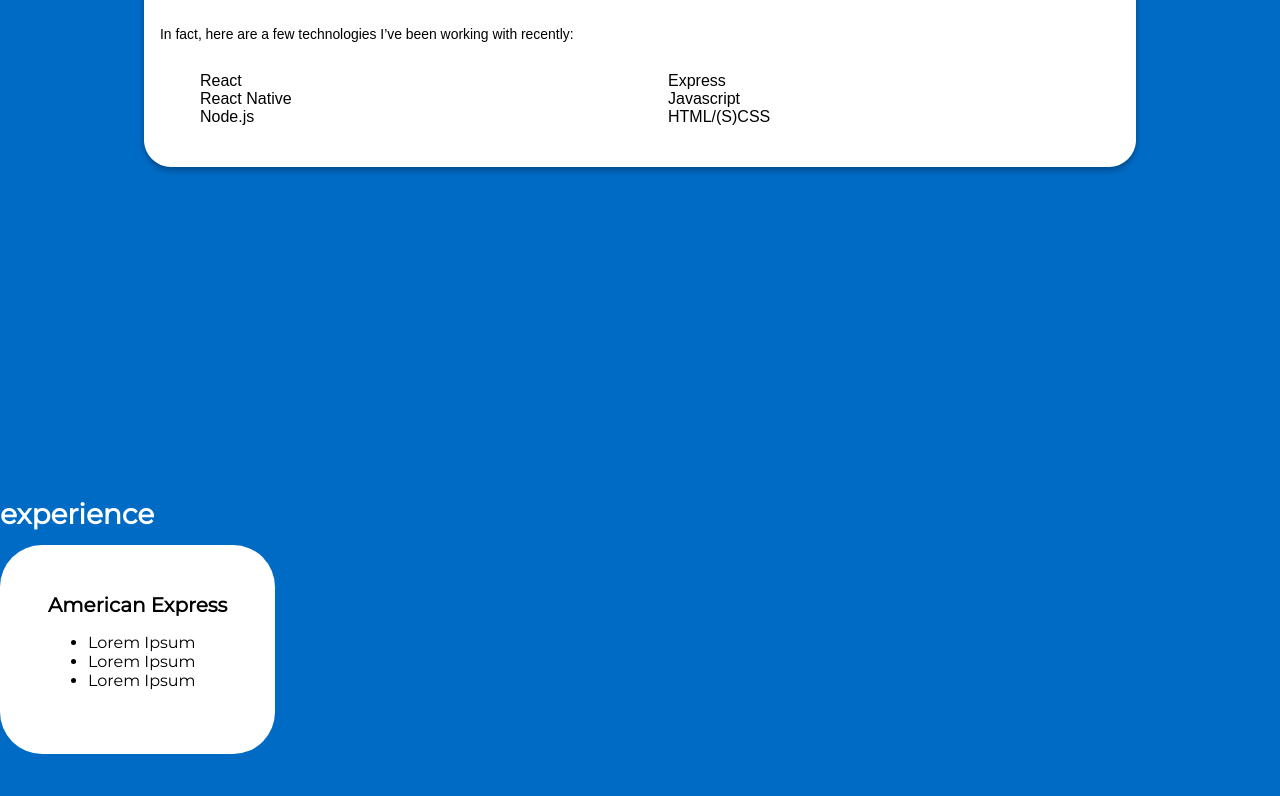
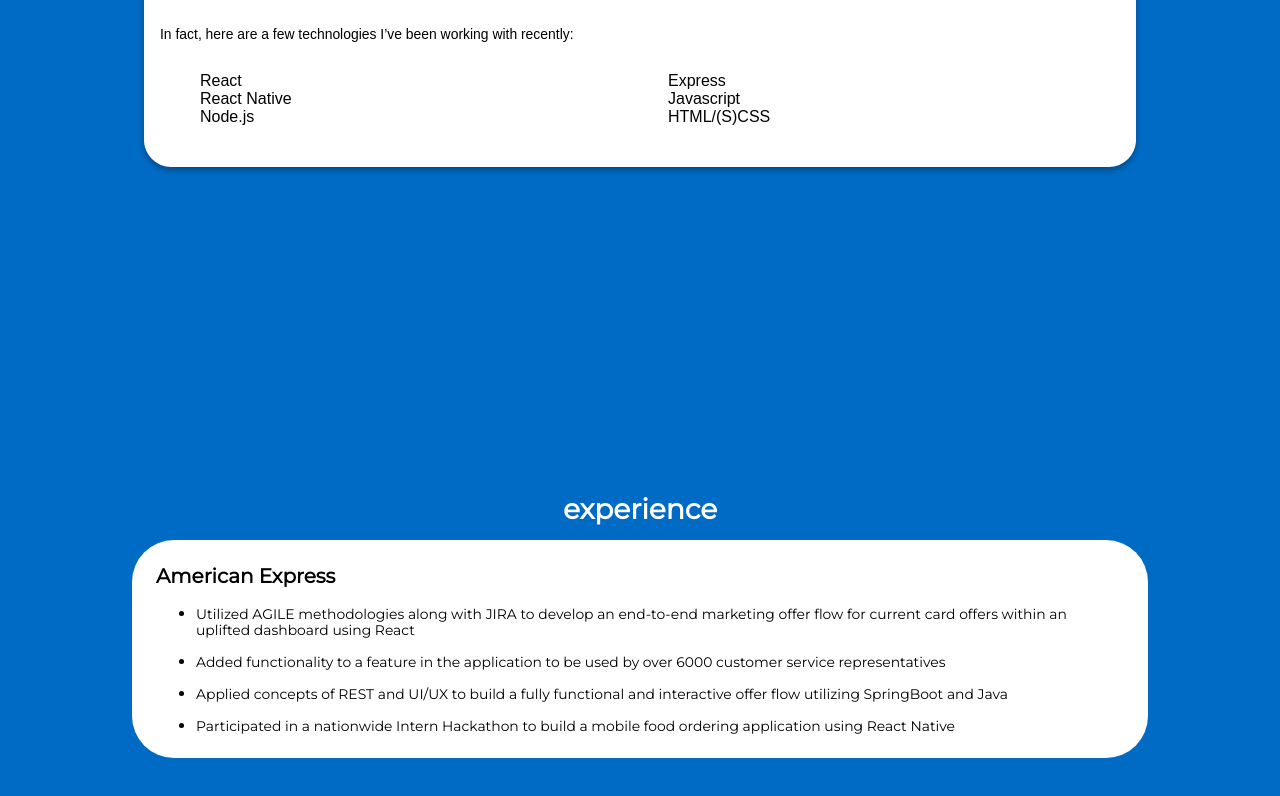
Before and after one commit to cgnicolas/Mobile-First-Personal-Website, a React (Create React App) app: page / in a window 1280 px wide. Shown: the part 1382-2178 px from the top of the page. Built offline with nearby package versions, Linux system fonts and the light colour scheme.

Commit message:
Set up groundwork for experience cards

```diff
--- a/src/Assets/Content/Text/Experience.js
+++ b/src/Assets/Content/Text/Experience.js
@@ -2,7 +2,11 @@ export default {
     data: [
         {
             title: "American Express",
-            descriptions: ["Lorem Ipsum", "Lorem Ipsum", "Lorem Ipsum"]
+            descriptions: ["Utilized AGILE methodologies along with JIRA to develop an end-to-end marketing offer flow for current card offers within an uplifted dashboard using React",
+            "Added functionality to a feature in the application to be used by over 6000 customer service representatives",
+            "Applied concepts of REST and UI/UX to build a fully functional and interactive offer flow utilizing SpringBoot and Java",
+            "Participated in a nationwide Intern Hackathon to build a mobile food ordering application using React Native"
+        ]
         },
         // {
         //     title: "Design For X Lab",
--- a/src/Assets/Styles/App/App.css
+++ b/src/Assets/Styles/App/App.css
@@ -26,9 +26,10 @@ p {
 section {
   height: 100vh;
   width: 100%;
-  display: -webkit-box;
-  display: -ms-flexbox;
-  display: flex;
+}
+
+.section-title {
+  color: white;
 }
 
 .content-wrap {
@@ -44,6 +45,9 @@ section {
   -webkit-box-pack: center;
       -ms-flex-pack: center;
           justify-content: center;
+  -webkit-box-align: center;
+      -ms-flex-align: center;
+          align-items: center;
 }
 
 .landing-section {
@@ -112,7 +116,6 @@ section {
 
 .about-section {
   background-color: #006BC5;
-  color: white;
 }
 
 .about-section .content-card {
@@ -151,20 +154,26 @@ section {
           box-shadow: 0px 3px 6px rgba(0, 0, 0, 0.33);
 }
 
-.experience-section .section-title {
-  color: white;
-}
-
-.experience-section .experience-card-content-wrap {
-  display: -webkit-box;
-  display: -ms-flexbox;
-  display: flex;
+.experience-section .experience-card-wrap {
+  display: -ms-grid;
+  display: grid;
+  -ms-grid-columns: 7% auto 7%;
+      grid-template-columns: 7% auto 7%;
 }
 
 .experience-section .experience-card {
   color: black;
   background-color: white;
   border-radius: 42px;
-  padding: 3em;
+  text-align: left;
+  display: none;
+}
+
+.experience-section .experience-card .experience-card-content-wrap {
+  margin: 1.5em;
+}
+
+.experience-section .active-card {
+  display: block;
 }
 /*# sourceMappingURL=App.css.map */
--- a/src/Assets/Styles/App/App.scss
+++ b/src/Assets/Styles/App/App.scss
@@ -22,7 +22,10 @@ p {
 section {
     height: 100vh;
     width: 100%;
-    display: flex;
+}
+.section-title {
+    color: white;
+    // background-color: red;
 }
 .content-wrap {
     width: 100%;
@@ -30,6 +33,9 @@ section {
     display: flex;
     flex-direction: column;
     justify-content: center;
+    align-items: center;
+    // display: grid;
+    // grid-template-rows: 10% auto;
 }
 
 .landing-section {
@@ -78,7 +84,6 @@ section {
 }
 .about-section {
     background-color: $blue;
-    color: white;
     .content-card {
         display: grid;
         grid-template-rows: .25fr .20fr .15fr .10fr auto;
@@ -108,16 +113,29 @@ section {
 }
 
 .experience-section {
-    .section-title {
-        color: white;
-    }
-    .experience-card-content-wrap {
-        display: flex;
+
+    .experience-card-wrap {
+        display: grid;
+        grid-template-columns: 7% auto 7%;
+        // justify-content: center;
+        // background-color: black;
+        // align-items: center;
     }
     .experience-card {
         color: black;
         background-color: white;
         border-radius: 42px;
-        padding: 3em;
+        // height: 400px;
+        // width: 347px;
+        text-align: left;
+        display: none;
+
+        .experience-card-content-wrap {
+            margin: 1.5em;
+        }
+
+    }
+    .active-card {
+        display: block;
     }
 }
--- a/src/Components/Experience/ExperienceCard.jsx
+++ b/src/Components/Experience/ExperienceCard.jsx
@@ -3,17 +3,19 @@ import React, { Component } from 'react';
 class ExperienceCard extends Component {
     state = {  }
     render() {
-        let {content} = this.props;
+        let {content, active} = this.props;
         return (
-            <div className="experience-card">
+            <div className={"experience-card " + ((active) ? ("active-card") : (""))}>
+                <div className="experience-card-content-wrap">
                     <h2>{content.title}</h2>
                     <ul>
                         {content.descriptions.map((description, index) => {
                             return (
-                            <li key={index}>{description}</li>
+                                <li key={index}><p>{description}</p></li>
                             )
                         })}
                     </ul>
+                </div>
             </div>
          );
     }
--- a/src/Containers/Experience.jsx
+++ b/src/Containers/Experience.jsx
@@ -3,7 +3,8 @@ import ExperienceCard from '../Components/Experience/ExperienceCard';
 import ExperienceSwitcher from '../Components/Experience/ExperienceSwitcher';
 class Experience extends Component {
     state = {
-        formal: true
+        formal: true,
+        activeCard: 0
      }
 
      constructor(props){
@@ -21,17 +22,20 @@ class Experience extends Component {
 
     render() {
         let {data} = this.props.content;
+        let {activeCard} = this.state;
         return (
             <section className="experience-section grid">
                 <div className="content-wrap">
                     <h1 className="section-title">experience</h1>
-                    <ExperienceSwitcher formal={this.state.formal} changeExperience={() => {this.changeExperience()}}/>
-                    <div className="experience-card-content-wrap">
+                    {/* <ExperienceSwitcher formal={this.state.formal} changeExperience={() => {this.changeExperience()}}/> */}
+                    <div className="experience-card-wrap">
+                        <div></div>
                         {data.map((element, index) => {
                             return (
-                                <ExperienceCard key={index} content={element}/>
+                                <ExperienceCard key={index} content={element} active={(index === activeCard)}/>
                             );
                         })}
+                        <div></div>
                     </div>
                 </div>
             </section>
```
Also changed, not shown: 1 other file (tests, documents, lock files or other folders). Lines whose indentation alone changed are shown as unchanged.
